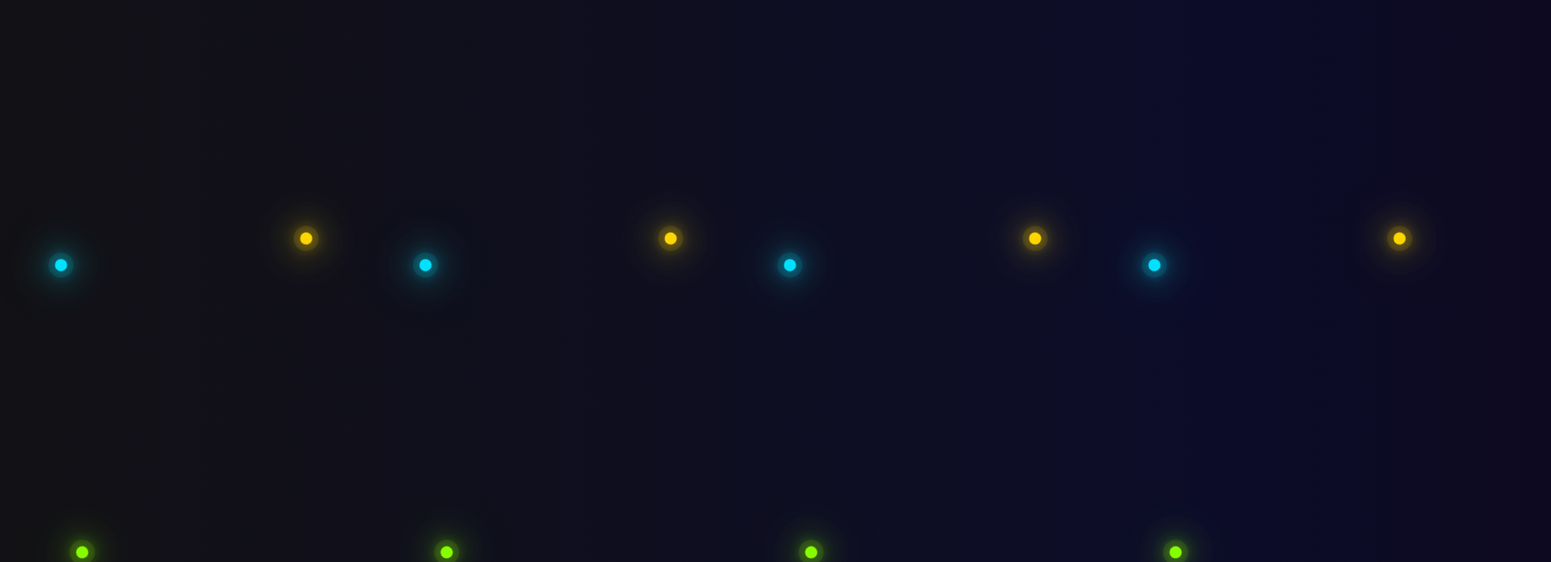
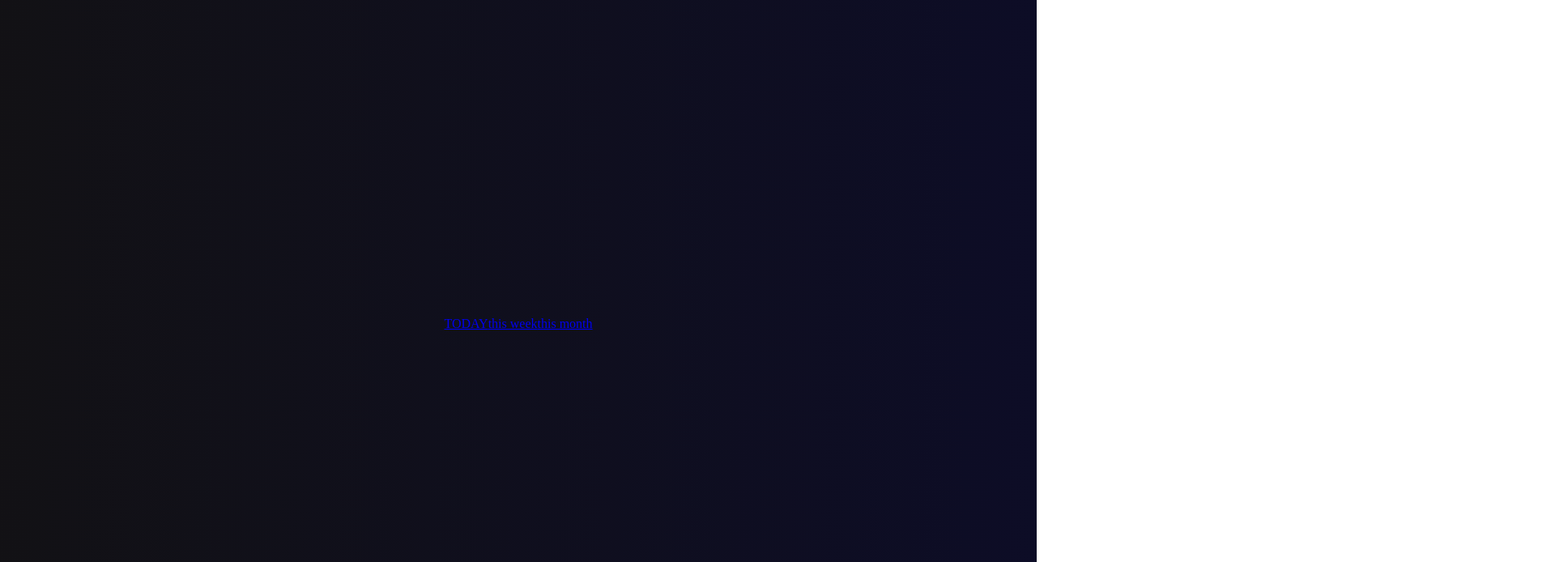
Before and after one commit to daniya418/submission-reminder.github.io, a plain HTML site: page index.html in a window 1280 px wide. Shown: the top 694 px of the page at 81% size, 1915 px wide, since content can reach past the window. Drawn offline with Linux system fonts and the light colour scheme.

Commit message:
Update index.html

```diff
--- a/index.html
+++ b/index.html
@@ -6,37 +6,11 @@
         <link rel="stylesheet" href="style.css">
     </head>
     <body>
-        <div class="glowing">
-            <span style="--i:1;"></span>
-            <span style="--i:2;"></span>
-            <span style="--i:3;"></span>
 
-        </div>
-        <div class="glowing">
-            <span style="--i:1;"></span>
-            <span style="--i:2;"></span>
-            <span style="--i:3;"></span>
+        <a href="#" style="--clr:#1e9bff"><span>TODAY</span><i></i></a>
 
-        </div>
-        <div class="glowing">
-            <span style="--i:1;"></span>
-            <span style="--i:2;"></span>
-            <span style="--i:3;"></span>
-
-        </div>
-        <div class="glowing">
-            <span style="--i:1;"></span>
-            <span style="--i:2;"></span>
-            <span style="--i:3;"></span>
-
-        </div>
-        <div class="glowing">
-            <span style="--i:1;"></span>
-            <span style="--i:2;"></span>
-            <span style="--i:3;"></span>
-
-        </div>
-
+        <a href="#" style="--clr:#6eff3e"><span>this week</span><i></i></a>
+        <a href="#" style="--clr:#ff1867"><span>this month</span><i></i></a>
 
     </body>
 </html>
```
